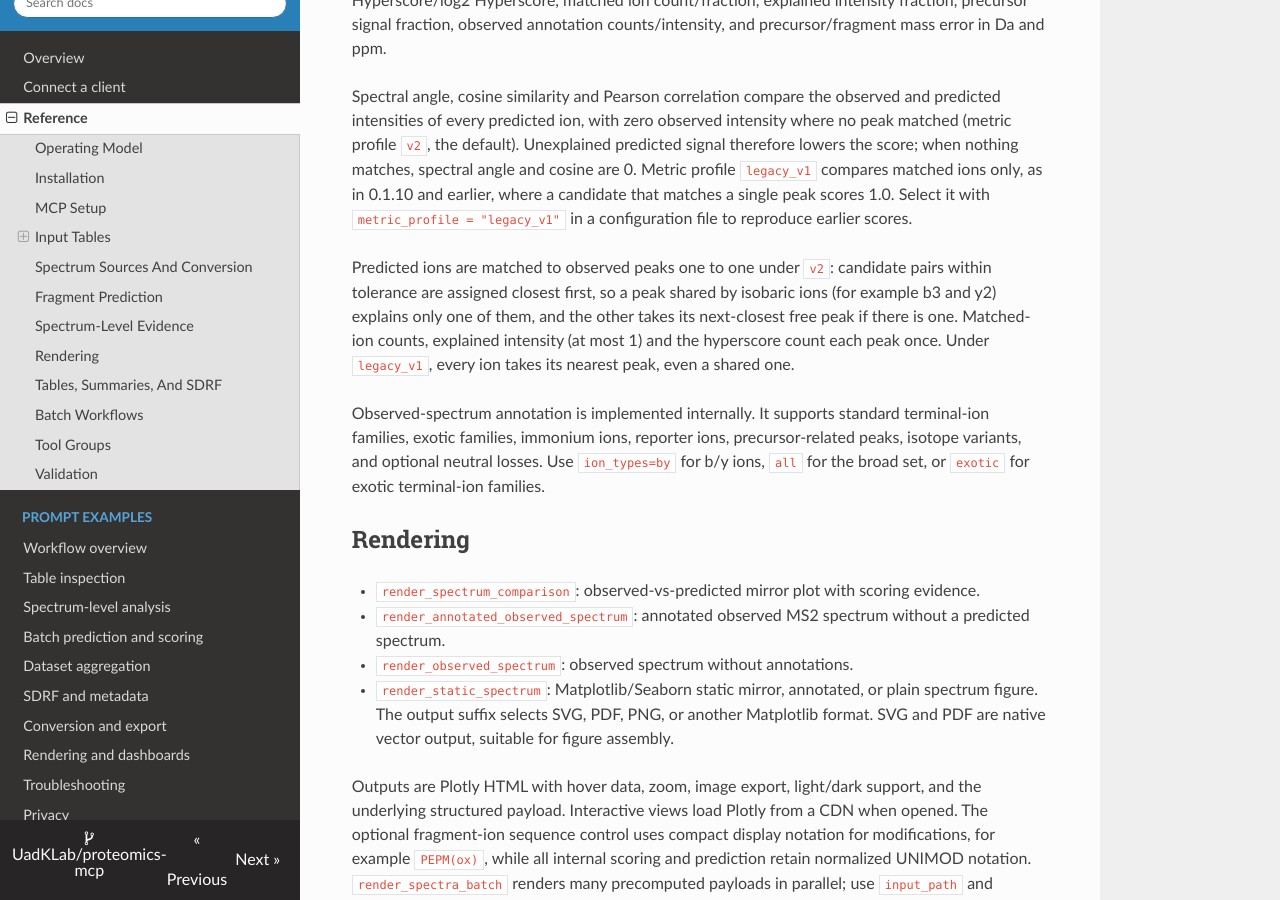
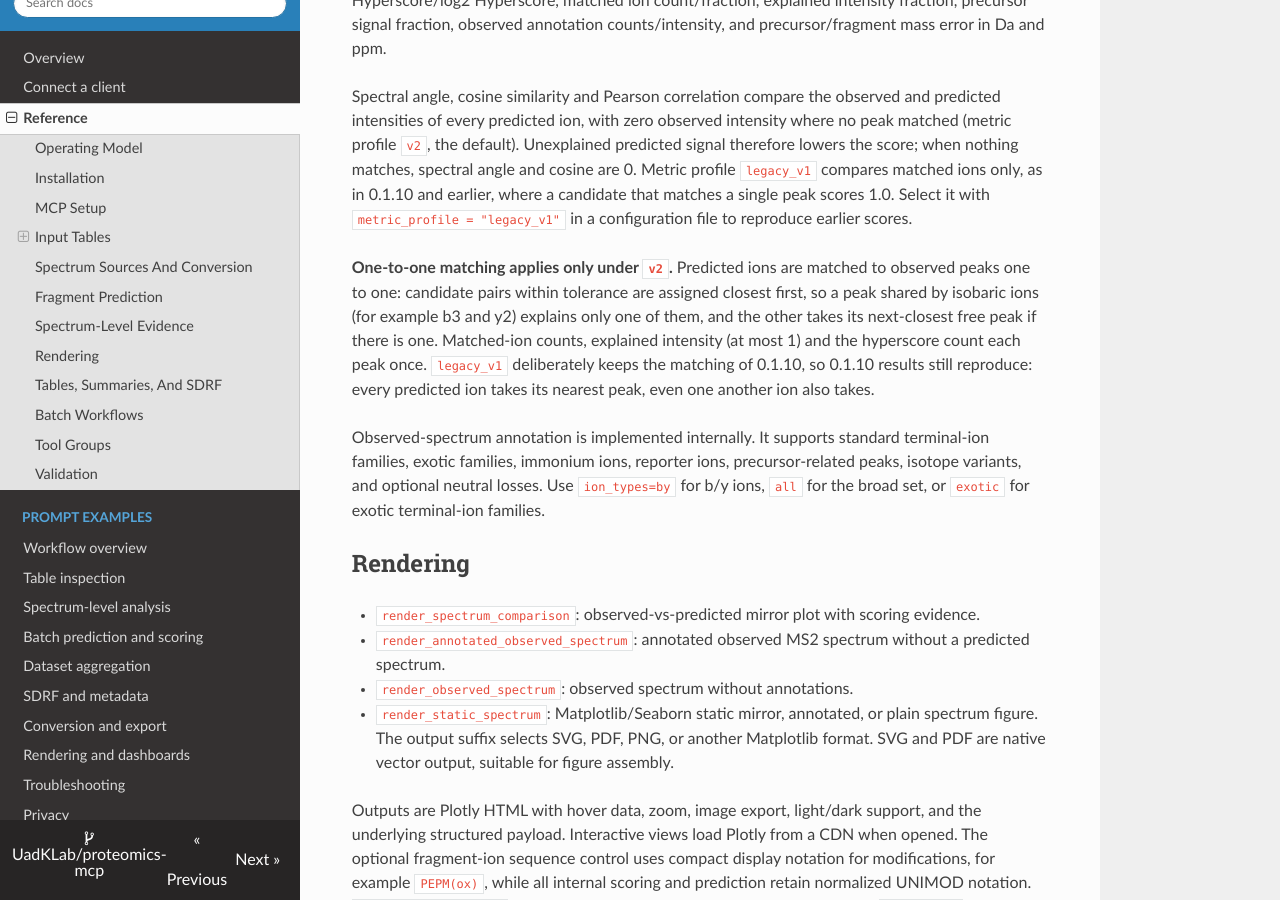
Before and after one commit to UadKLab/proteomics-mcp, an MkDocs documentation site: the page built from docs/reference.md, in a window 1280 px wide and 900 px high, scrolled down 3206 px. Built offline with MkDocs 1.6.1, drawn with Linux system fonts in a browser that asks for light colours; nearby versions of some CDN libraries.

Commit message:
docs(reference): one-to-one matching applies only under metric profile v2
Review on #103: state that legacy_v1 deliberately keeps the 0.1.10 matching,
so 0.1.10 results still reproduce.

```diff
--- a/docs/reference.md
+++ b/docs/reference.md
@@ -108,7 +108,7 @@ Metrics include spectral angle, cosine similarity, Pearson correlation, XCorr/lo
 
 Spectral angle, cosine similarity and Pearson correlation compare the observed and predicted intensities of every predicted ion, with zero observed intensity where no peak matched (metric profile `v2`, the default). Unexplained predicted signal therefore lowers the score; when nothing matches, spectral angle and cosine are 0. Metric profile `legacy_v1` compares matched ions only, as in 0.1.10 and earlier, where a candidate that matches a single peak scores 1.0. Select it with `metric_profile = "legacy_v1"` in a configuration file to reproduce earlier scores.
 
-Predicted ions are matched to observed peaks one to one under `v2`: candidate pairs within tolerance are assigned closest first, so a peak shared by isobaric ions (for example b3 and y2) explains only one of them, and the other takes its next-closest free peak if there is one. Matched-ion counts, explained intensity (at most 1) and the hyperscore count each peak once. Under `legacy_v1`, every ion takes its nearest peak, even a shared one.
+**One-to-one matching applies only under `v2`.** Predicted ions are matched to observed peaks one to one: candidate pairs within tolerance are assigned closest first, so a peak shared by isobaric ions (for example b3 and y2) explains only one of them, and the other takes its next-closest free peak if there is one. Matched-ion counts, explained intensity (at most 1) and the hyperscore count each peak once. `legacy_v1` deliberately keeps the matching of 0.1.10, so 0.1.10 results still reproduce: every predicted ion takes its nearest peak, even one another ion also takes.
 
 Observed-spectrum annotation is implemented internally. It supports standard terminal-ion families, exotic families, immonium ions, reporter ions, precursor-related peaks, isotope variants, and optional neutral losses. Use `ion_types=by` for b/y ions, `all` for the broad set, or `exotic` for exotic terminal-ion families.
 
```
